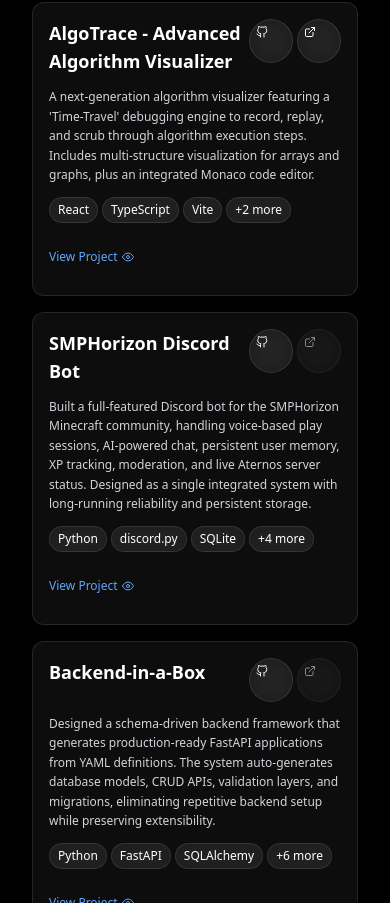
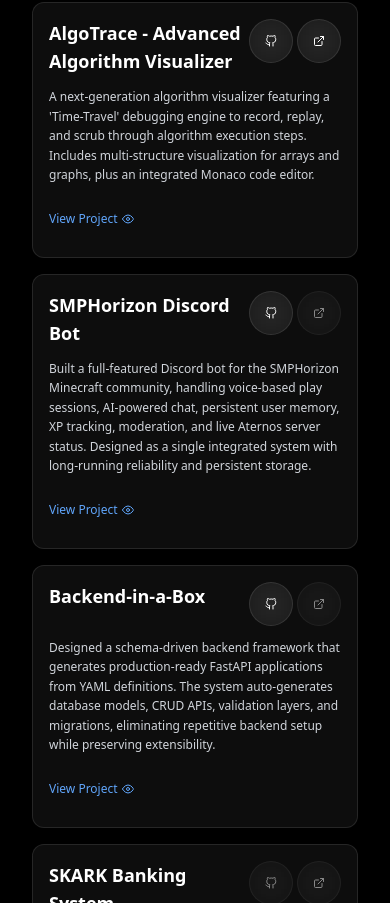
Before and after one commit to SarabdeepSBilkhu/SarabdeepSBilkhu.github.io, a React (Vite) app: page /projects in a window 390 px wide. Shown: the part 3101-4004 px from the top of the page. Built offline with nearby package versions, Linux system fonts and the light colour scheme.

Commit message:
Fixed some CSS issues in mobile

```diff
--- a/src/pages/Projects.jsx
+++ b/src/pages/Projects.jsx
@@ -9,7 +9,6 @@
       title: "AlgoTrace - Advanced Algorithm Visualizer",
       description:
         "A next-generation algorithm visualizer featuring a 'Time-Travel' debugging engine to record, replay, and scrub through algorithm execution steps. Includes multi-structure visualization for arrays and graphs, plus an integrated Monaco code editor.",
-      technologies: ["React", "TypeScript", "Vite", "Framer Motion", "Monaco Editor"],
       link: "https://SarabdeepSBilkhu.github.io/AlgoTrace",
       github: "https://github.com/SarabdeepSBilkhu/algotrace",
       image: "/project1.jpg",
@@ -27,15 +26,6 @@
       duration: "2024",
       description:
         "Built a full-featured Discord bot for the SMPHorizon Minecraft community, handling voice-based play sessions, AI-powered chat, persistent user memory, XP tracking, moderation, and live Aternos server status. Designed as a single integrated system with long-running reliability and persistent storage.",
-      technologies: [
-        "Python",
-        "discord.py",
-        "SQLite",
-        "Groq API",
-        "Llama 3.1",
-        "aiohttp",
-        "mcstatus"
-      ],
       achievements: [
         "Implemented Minecraft voice session tracking with playtime logging and leaderboards",
         "Built an AI assistant with long-term user memory and private DM support using Groq-hosted Llama 3.1",
@@ -55,17 +45,6 @@
       duration: "2024",
       description:
         "Designed a schema-driven backend framework that generates production-ready FastAPI applications from YAML definitions. The system auto-generates database models, CRUD APIs, validation layers, and migrations, eliminating repetitive backend setup while preserving extensibility.",
-      technologies: [
-        "Python",
-        "FastAPI",
-        "SQLAlchemy",
-        "PostgreSQL",
-        "Alembic",
-        "Docker",
-        "JWT",
-        "Celery",
-        "Redis"
-      ],
       achievements: [
         "Designed a YAML-based schema system to define models, fields, and relationships declaratively",
         "Built a code generator that produces SQLAlchemy models, CRUD routers, and Pydantic schemas",
@@ -83,7 +62,6 @@
       title: "SKARK Banking System",
       description:
         "A web-based chat-driven banking system with a Python Flask backend integrated with MySQL for secure data management. The frontend was developed by Ranbir Khurana (DevRanbir) using HTML, CSS, and JavaScript, while I focused on backend logic, database integration, and API endpoints.",
-      technologies: ["Python", "Flask", "MySQL", "REST API"],
       link: "#",
       github: "#",
       image: "/project4.jpg",
@@ -131,7 +109,7 @@
                       href={(project.github && project.github !== '#') ? project.github : '#'}
                       target={(project.github && project.github !== '#') ? "_blank" : undefined}
                       rel="noopener noreferrer"
-                      className={`p-1.5 rounded-full glass-effect hover:bg-white/10 transition-all duration-300 ${
+                      className={`p-1.5 rounded-full glass-effect hover:bg-white/10 transition-all duration-300 flex items-center justify-center ${
                         (!project.github || project.github === '#') ? 'opacity-50 cursor-not-allowed' : ''
                       }`}
                       whileHover={(project.github && project.github !== '#') ? { scale: 1.1 } : {}}
@@ -143,7 +121,7 @@
                       href={(project.link && project.link !== '#') ? project.link : '#'}
                       target={(project.link && project.link !== '#') ? "_blank" : undefined}
                       rel="noopener noreferrer"
-                      className={`p-1.5 rounded-full glass-effect hover:bg-white/10 transition-all duration-300 ${
+                      className={`p-1.5 rounded-full glass-effect hover:bg-white/10 transition-all duration-300 flex items-center justify-center ${
                         (!project.link || project.link === '#') ? 'opacity-50 cursor-not-allowed' : ''
                       }`}
                       whileHover={(project.link && project.link !== '#') ? { scale: 1.1 } : {}}
@@ -155,22 +133,6 @@
                 </div>
 
                 <p className="text-xs text-gray-300 mb-3 leading-relaxed">{project.description}</p>
-
-                <div className="flex flex-wrap gap-1 mb-3">
-                  {project.technologies.slice(0, 3).map((tech, techIndex) => (
-                    <span
-                      key={techIndex}
-                      className="px-2 py-1 text-xs rounded-full glass-effect border border-white/10"
-                    >
-                      {tech}
-                    </span>
-                  ))}
-                  {project.technologies.length > 3 && (
-                    <span className="px-2 py-1 text-xs rounded-full glass-effect border border-white/10">
-                      +{project.technologies.length - 3} more
-                    </span>
-                  )}
-                </div>
 
                 <motion.a
                   href={(project.link && project.link !== '#') ? project.link : (project.github && project.github !== '#') ? project.github : '#'}
```
